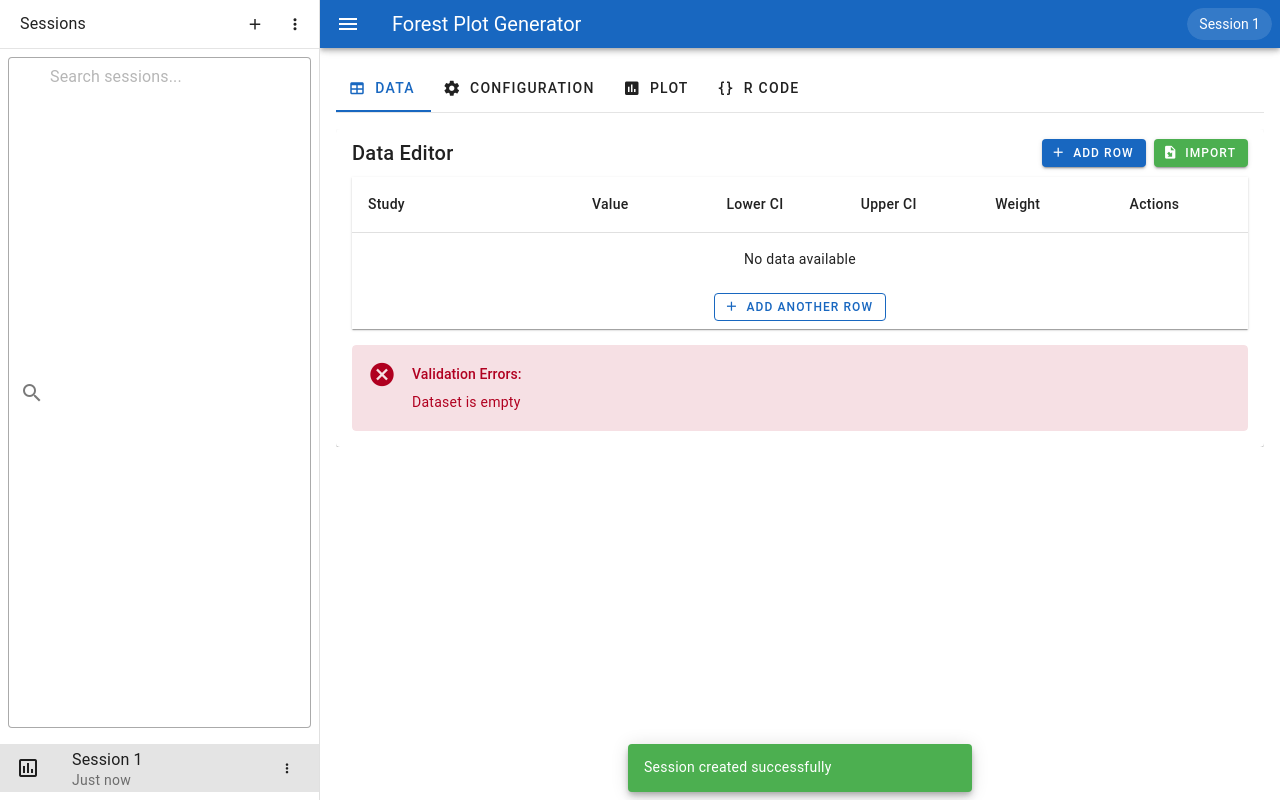
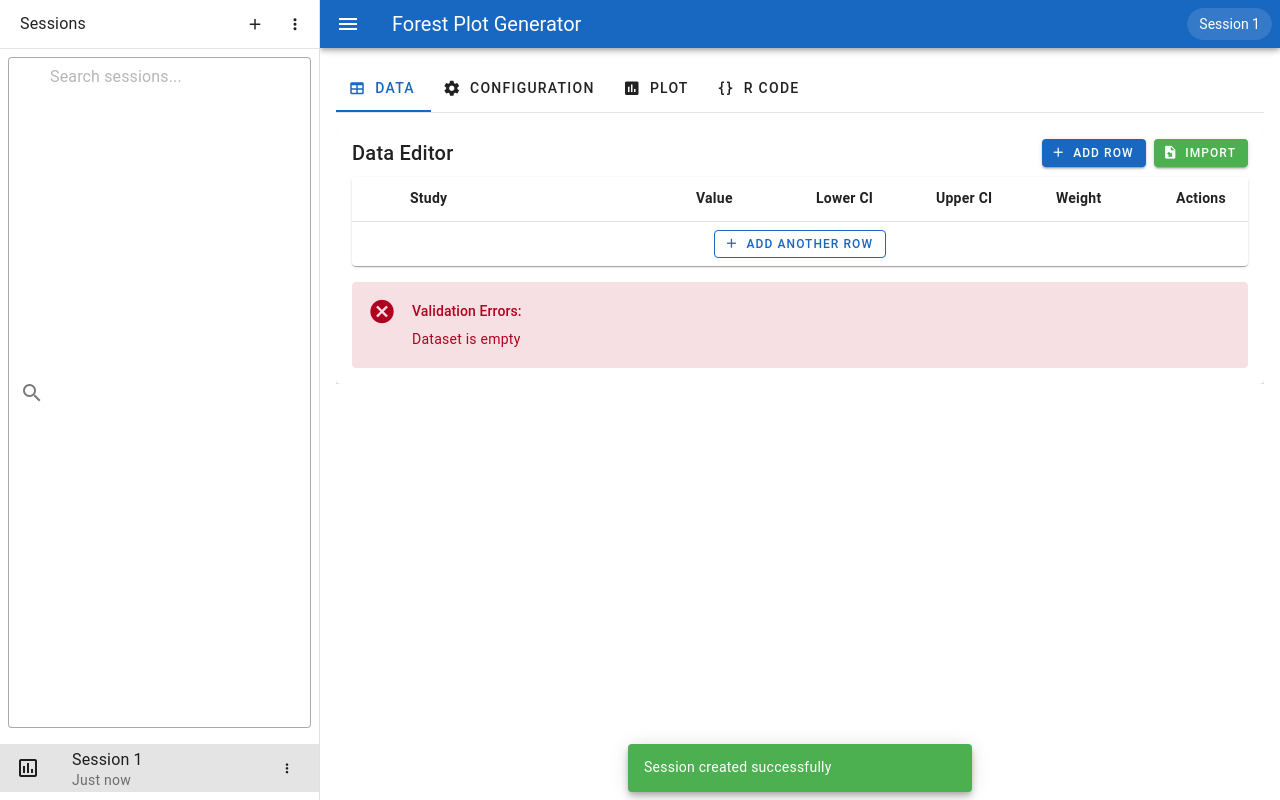
Before and after one commit to peter-adam-dy/forest-plot-suite, a Vue app: page / in a window 1280 px wide. Both pictures are taken after a click on the button 255 px from the left and 24 px from the top of the page. Built offline with nearby package versions, Linux system fonts and the light colour scheme.

Commit message:
feat: data reordering

```diff
--- a/package.json
+++ b/package.json
@@ -14,6 +14,7 @@
     "idb": "^8.0.3",
     "pinia": "^3.0.4",
     "vue": "^3.5.24",
+    "vuedraggable": "^4.1.0",
     "vuetify": "^3.11.5",
     "webr": "^0.5.8",
     "xlsx": "^0.18.5"
--- a/src/components/data/DataEditor.vue
+++ b/src/components/data/DataEditor.vue
@@ -45,25 +45,43 @@
       </v-card-title>
 
       <v-card-text>
-        <v-data-table
-          :headers="headers"
-          :items="localData"
-          :items-per-page="-1"
-          class="elevation-1"
+        <div class="data-table-wrapper elevation-1">
+          <table class="data-table">
+            <thead>
+              <tr>
+                <th style="width: 50px;"></th>
+                <th style="min-width: 200px;">Study</th>
+                <th style="width: 120px;">Value</th>
+                <th style="width: 120px;">Lower CI</th>
+                <th style="width: 120px;">Upper CI</th>
+                <th style="width: 120px;">Weight</th>
+                <th style="width: 80px;">Actions</th>
+              </tr>
+            </thead>
+            <draggable
+              v-model="draggableData"
+              tag="tbody"
+              :item-key="(item, index) => index"
+              handle=".drag-handle"
+              @change="handleDragChange"
             >
-          <template v-slot:item.study="{ item }">
+              <template #item="{ element, index }">
+                <tr>
+                  <td class="text-center">
+                    <v-icon class="drag-handle">mdi-drag-vertical</v-icon>
+                  </td>
+                  <td>
                     <v-text-field
-              v-model="item.study"
+                      v-model="element.study"
                       density="compact"
                       variant="outlined"
                       hide-details
                       @update:model-value="handleDataChange"
                     ></v-text-field>
-          </template>
-
-          <template v-slot:item.value="{ item }">
+                  </td>
+                  <td>
                     <v-text-field
-              v-model.number="item.value"
+                      v-model.number="element.value"
                       type="number"
                       step="0.01"
                       density="compact"
@@ -71,11 +89,10 @@
                       hide-details
                       @update:model-value="handleDataChange"
                     ></v-text-field>
-          </template>
-
-          <template v-slot:item.ci_lower="{ item }">
+                  </td>
+                  <td>
                     <v-text-field
-              v-model.number="item.ci_lower"
+                      v-model.number="element.ci_lower"
                       type="number"
                       step="0.01"
                       density="compact"
@@ -83,11 +100,10 @@
                       hide-details
                       @update:model-value="handleDataChange"
                     ></v-text-field>
-          </template>
-
-          <template v-slot:item.ci_upper="{ item }">
+                  </td>
+                  <td>
                     <v-text-field
-              v-model.number="item.ci_upper"
+                      v-model.number="element.ci_upper"
                       type="number"
                       step="0.01"
                       density="compact"
@@ -95,11 +111,10 @@
                       hide-details
                       @update:model-value="handleDataChange"
                     ></v-text-field>
-          </template>
-
-          <template v-slot:item.weight="{ item }">
+                  </td>
+                  <td>
                     <v-text-field
-              v-model.number="item.weight"
+                      v-model.number="element.weight"
                       type="number"
                       step="0.01"
                       density="compact"
@@ -108,9 +123,8 @@
                       placeholder="Optional"
                       @update:model-value="handleDataChange"
                     ></v-text-field>
-          </template>
-
-          <template v-slot:item.actions="{ index }">
+                  </td>
+                  <td class="text-center">
                     <v-btn
                       icon
                       size="small"
@@ -120,9 +134,12 @@
                     >
                       <v-icon>mdi-delete</v-icon>
                     </v-btn>
+                  </td>
+                </tr>
               </template>
+            </draggable>
+          </table>
 
-          <template v-slot:bottom>
           <div class="text-center pa-2">
             <v-btn
               color="primary"
@@ -134,8 +151,7 @@
               Add Another Row
             </v-btn>
           </div>
-          </template>
-        </v-data-table>
+        </div>
 
         <div v-if="validationErrors.length > 0" class="mt-4">
           <v-alert type="error" variant="tonal">
@@ -177,13 +193,14 @@
 </template>
 
 <script setup lang="ts">
-import { ref, computed, watch } from 'vue'
+import { ref, computed, watch, toRaw } from 'vue'
 import { watchDebounced } from '@vueuse/core'
 import { useSessionStore } from '@/stores/session'
 import type { ForestPlotData } from '@/types'
 import { validateData } from '@/services/dataParser'
 import CSVImporter from './CSVImporter.vue'
 import ExcelImporter from './ExcelImporter.vue'
+import draggable from 'vuedraggable'
 
 const sessionStore = useSessionStore()
 
@@ -197,18 +214,18 @@ const snackbarColor = ref('success')
 const saveStatus = ref<'idle' | 'saving' | 'saved' | 'error'>('idle')
 const isInitialLoad = ref(true)
 
-const headers = [
-  { title: 'Study', key: 'study', sortable: true, width: '25%' },
-  { title: 'Value', key: 'value', sortable: true, width: '15%' },
-  { title: 'Lower CI', key: 'ci_lower', sortable: true, width: '15%' },
-  { title: 'Upper CI', key: 'ci_upper', sortable: true, width: '15%' },
-  { title: 'Weight', key: 'weight', sortable: true, width: '15%' },
-  { title: 'Actions', key: 'actions', sortable: false, width: '15%' },
-]
-
 const validationResult = computed(() => validateData(localData.value))
 const validationErrors = computed(() => validationResult.value.errors)
 const validationWarnings = computed(() => validationResult.value.warnings)
+
+// Computed property for draggable to strip reactive proxies
+const draggableData = computed({
+  get: () => localData.value,
+  set: (newValue) => {
+    // Strip reactive proxies from array and all nested objects
+    localData.value = toRaw(newValue).map(item => toRaw(item))
+  }
+})
 
 // Save status computed properties
 const saveStatusColor = computed(() => {
@@ -274,7 +291,8 @@ watchDebounced(
 
     try {
       saveStatus.value = 'saving'
-      await sessionStore.updateData(localData.value)
+      // Use toRaw to strip reactive proxies before saving to IndexedDB
+      await sessionStore.updateData(toRaw(localData.value))
       saveStatus.value = 'saved'
 
       // Clear "saved" status after 2 seconds
@@ -316,6 +334,11 @@ function deleteRow(index: number) {
 function handleDataChange() {
   // Trigger validation (auto-save will handle saving)
   validateData(localData.value)
+}
+
+function handleDragChange() {
+  // The computed setter already handles stripping reactive proxies
+  // This handler exists in case we need additional logic after drag
 }
 
 // Trigger file import by clicking hidden input
@@ -376,11 +399,56 @@ function showSnackbar(message: string, color: string = 'success') {
   width: 100%;
 }
 
-:deep(.v-data-table) {
+.data-table-wrapper {
+  background: white;
+  border-radius: 4px;
+}
+
+.data-table {
+  width: 100%;
+  border-collapse: collapse;
   font-size: 0.875rem;
 }
 
-:deep(.v-data-table td) {
-  padding: 4px 8px !important;
+.data-table thead th {
+  background: rgb(var(--v-theme-surface));
+  font-weight: 600;
+  text-align: left;
+  padding: 12px 8px;
+  border-bottom: 1px solid rgba(var(--v-border-color), var(--v-border-opacity));
+  color: rgba(var(--v-theme-on-surface), 0.87);
+}
+
+.data-table tbody tr {
+  border-bottom: 1px solid rgba(var(--v-border-color), var(--v-border-opacity));
+}
+
+.data-table tbody tr:hover {
+  background: rgba(var(--v-theme-on-surface), 0.04);
+}
+
+.data-table tbody td {
+  padding: 4px 8px;
+  vertical-align: middle;
+}
+
+.drag-handle {
+  cursor: grab;
+  color: rgba(var(--v-theme-on-surface), 0.54);
+}
+
+.drag-handle:active {
+  cursor: grabbing;
+}
+
+:deep(.sortable-ghost) {
+  opacity: 0.4;
+  background: rgba(var(--v-theme-primary), 0.1);
+}
+
+:deep(.sortable-drag) {
+  opacity: 0.9;
+  background: white;
+  box-shadow: 0 4px 8px rgba(0, 0, 0, 0.2);
 }
 </style>
```
Also changed, not shown: 1 other file (tests, documents, lock files or other folders). Lines whose indentation alone changed are shown as unchanged.
